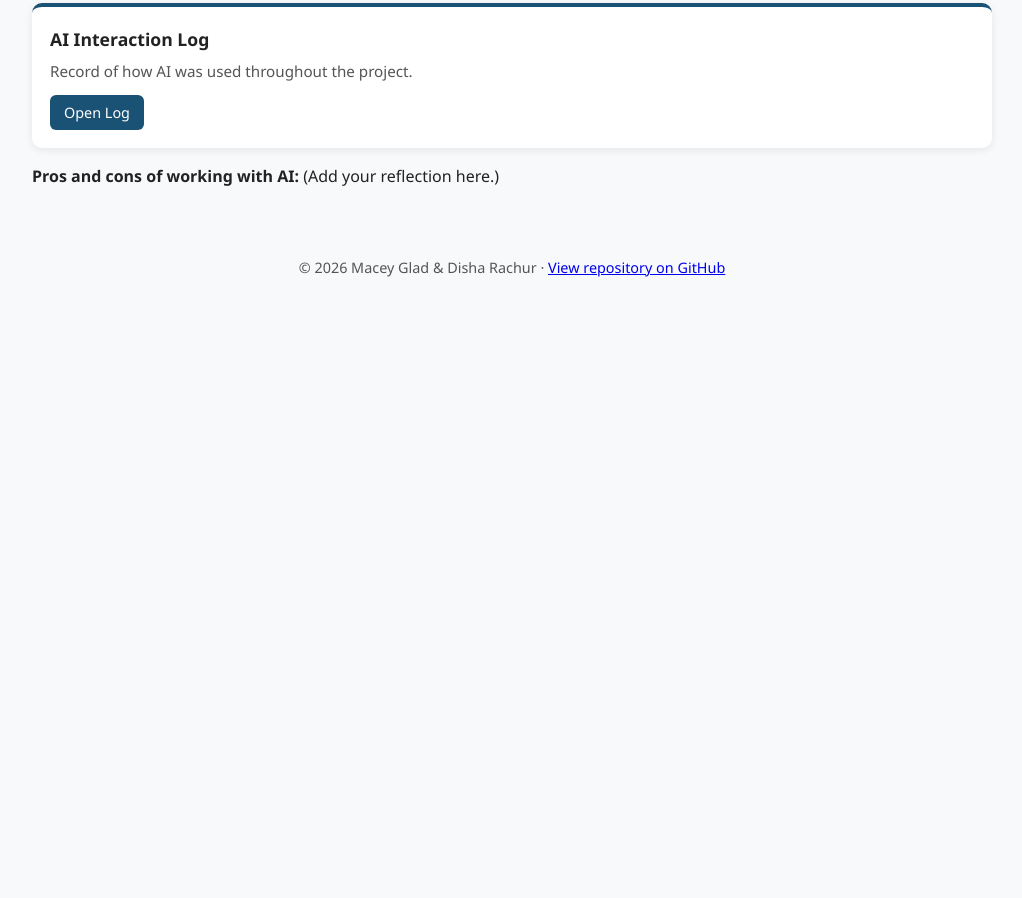
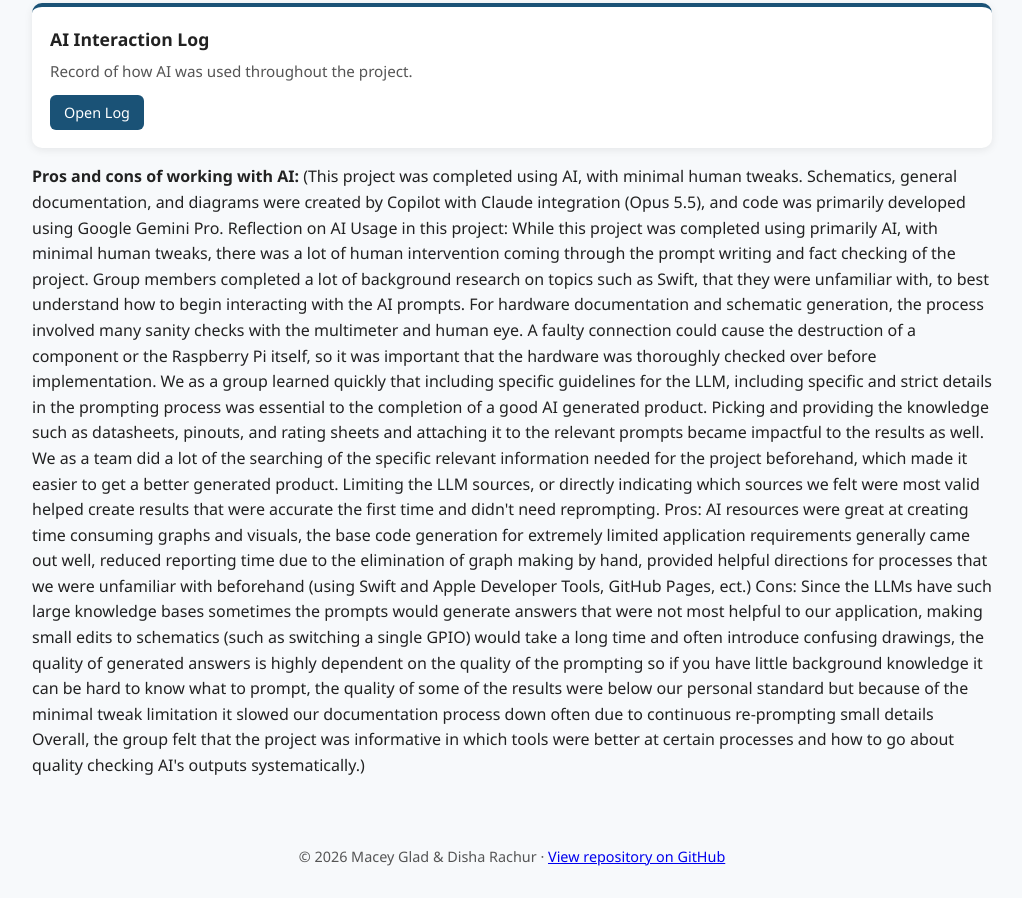
Before and after one commit to meg25799/PARMCO_FINAL_Macey_Disha, a plain HTML site: page index.html in a window 1280 px wide. Shown: the part 1932-2830 px from the top of the page, without its empty margins (128-1150 px from the left). Before the commit the page ends 2241 px from the top, so only its background shows below. Drawn offline with Linux system fonts and the light colour scheme.

Commit message:
Update index.html

```diff
--- a/index.html
+++ b/index.html
@@ -160,7 +160,21 @@
       <a class="btn" href="AI_Interaction/AI_Interaction_docs.txt" target="_blank">Open Log</a>
     </div>
   </div>
-  <p><strong>Pros and cons of working with AI:</strong> (Add your reflection here.)</p>
+  <p><strong>Pros and cons of working with AI:</strong> (This project was completed using AI, with minimal human tweaks. Schematics, general documentation, and diagrams were created by Copilot with Claude integration (Opus 5.5), and code was primarily developed using Google Gemini Pro.
+
+Reflection on AI Usage in this project:
+
+While this project was completed using primarily AI, with minimal human tweaks, there was a lot of human intervention coming through the prompt writing and fact checking of the project. Group members completed a lot of background research on topics such as Swift, that they were unfamiliar with, to best understand how to begin interacting with the AI prompts.
+
+For hardware documentation and schematic generation, the process involved many sanity checks with the multimeter and human eye. A faulty connection could cause the destruction of a component or the Raspberry Pi itself, so it was important that the hardware was thoroughly checked over before implementation.
+
+We as a group learned quickly that including specific guidelines for the LLM, including specific and strict details in the prompting process was essential to the completion of a good AI generated product. Picking and providing the knowledge such as datasheets, pinouts, and rating sheets and attaching it to the relevant prompts became impactful to the results as well. We as a team did a lot of the searching of the specific relevant information needed for the project beforehand, which made it easier to get a better generated product. Limiting the LLM sources, or directly indicating which sources we felt were most valid helped create results that were accurate the first time and didn't need reprompting.
+
+Pros: AI resources were great at creating time consuming graphs and visuals, the base code generation for extremely limited application requirements generally came out well, reduced reporting time due to the elimination of graph making by hand, provided helpful directions for processes that we were unfamiliar with beforehand (using Swift and Apple Developer Tools, GitHub Pages, ect.)
+
+Cons: Since the LLMs have such large knowledge bases sometimes the prompts would generate answers that were not most helpful to our application, making small edits to schematics (such as switching a single GPIO) would take a long time and often introduce confusing drawings, the quality of generated answers is highly dependent on the quality of the prompting so if you have little background knowledge it can be hard to know what to prompt, the quality of some of the results were below our personal standard but because of the minimal tweak limitation it slowed our documentation process down often due to continuous re-prompting small details
+
+Overall, the group felt that the project was informative in which tools were better at certain processes and how to go about quality checking AI's outputs systematically.)</p>
 
   <!-- Marker format for human changes:
   <p class="human-edit">[HUMAN EDIT] ... [END HUMAN EDIT]</p>
```
